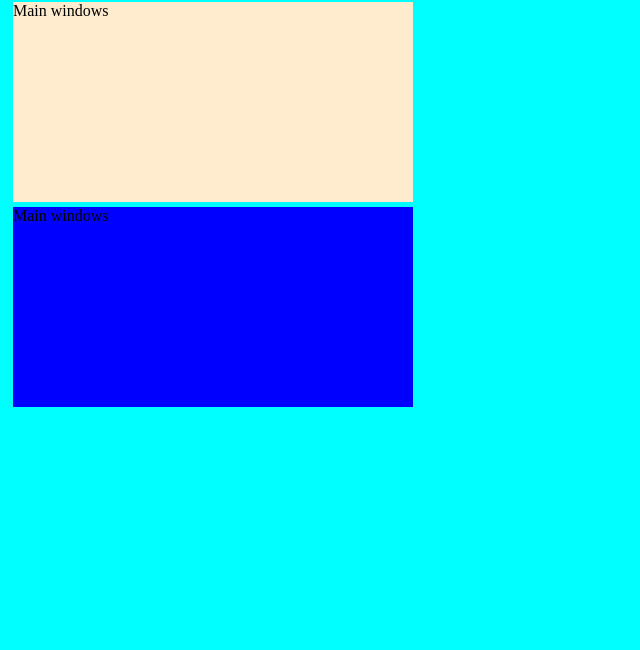
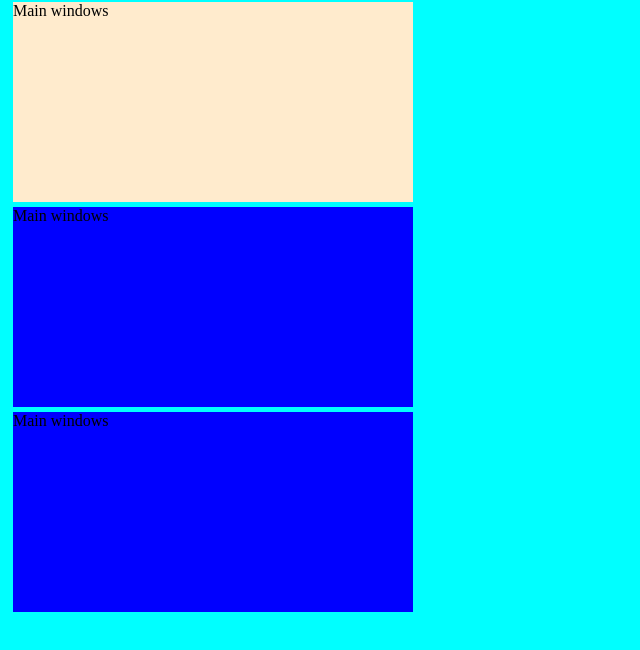
Before and after one commit to Karman0467/work, a plain HTML site: page index.html in a window 1280 px wide. Shown: the part 78-728 px from the top of the page, without its empty margins (0-640 px from the left). Drawn offline with Linux system fonts and the light colour scheme.

Commit message:
second comit

```diff
--- a/index.html
+++ b/index.html
@@ -10,6 +10,7 @@
     <h1>Git hab repozitory</h1>
     <div class="div_1">Main windows</div>
     <div class="div_2">Main windows</div>
+    <div class="div_3">Main windows</div>
     <script src="script/code.js"></script>
 </body>
 </html>
--- a/style/style.css
+++ b/style/style.css
@@ -11,3 +11,8 @@ body{
     background-color:blue;
     margin: 5px;
 }
+.div_3{
+    width: 400px; height: 200px;
+    background-color:blue;
+    margin: 5px;
+}
```
